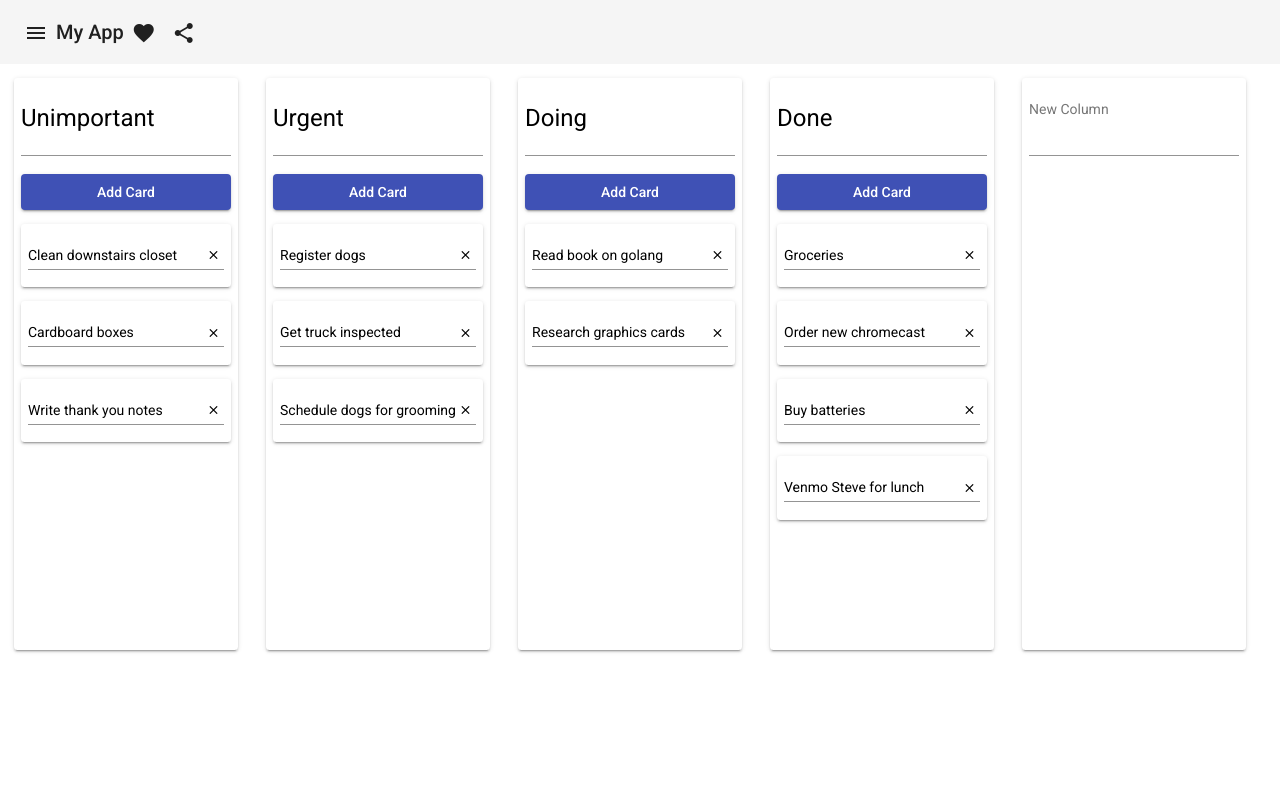
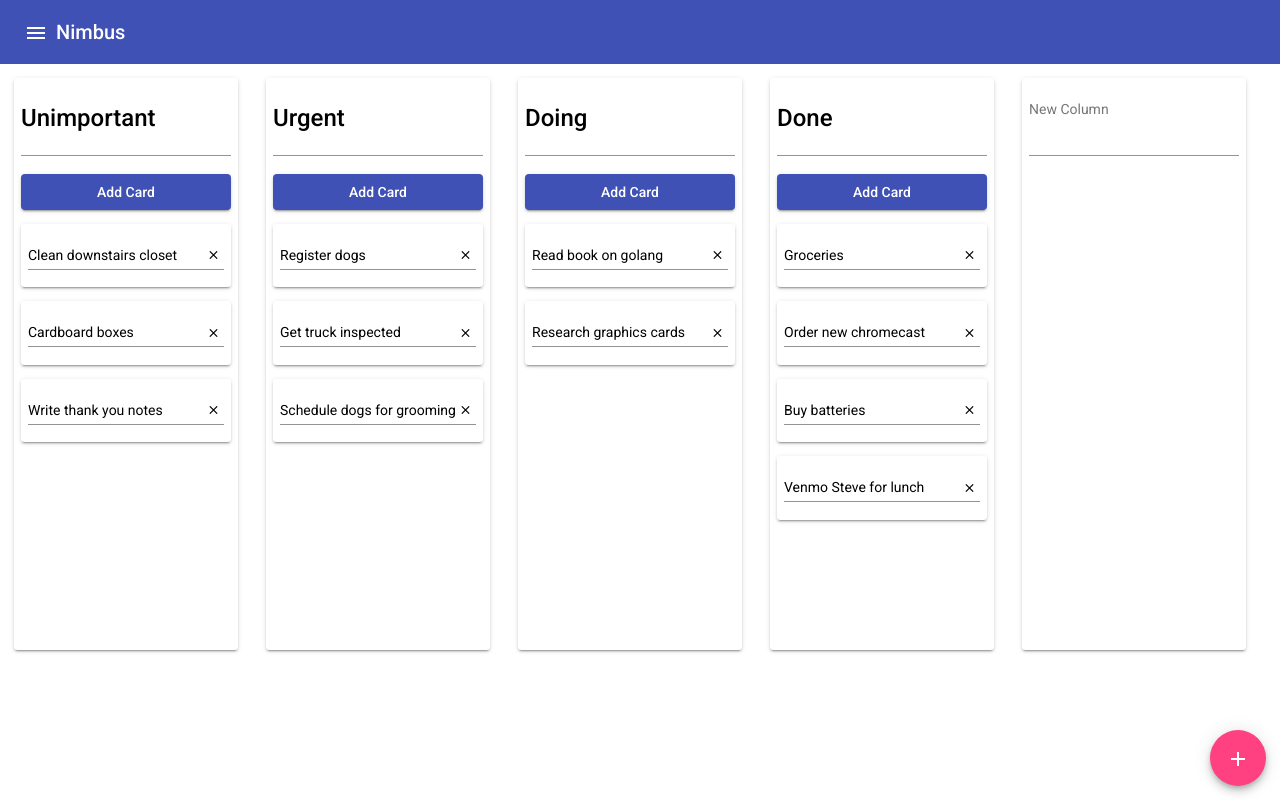
Before and after one commit to tysmithnet/learn-angular-dropndrop, an Angular app in the folder todoapp/: page / in a window 1280 px wide. Built offline with nearby package versions, Linux system fonts and the light colour scheme.

Commit message:
Add fixed add board button

```diff
--- a/todoapp/src/app/app.component.css
+++ b/todoapp/src/app/app.component.css
@@ -50,3 +50,13 @@
     font-size: smaller;
     font-style: italic;
 }
+
+.add-board-button {
+    position: fixed;
+    right: 1em;
+    bottom: 1em;
+}
+
+.column-title {
+    font-weight: 500;
+}
--- a/todoapp/src/app/app.component.html
+++ b/todoapp/src/app/app.component.html
@@ -1,4 +1,4 @@
-<mat-toolbar>
+<mat-toolbar color="primary">
   <button
     [matMenuTriggerFor]="mainMenu"
     mat-icon-button
@@ -7,22 +7,9 @@
   >
     <mat-icon>menu</mat-icon>
   </button>
-  <span>My App</span>
+  <span>Nimbus</span>
   <span class="example-spacer"></span>
-  <button
-    mat-icon-button
-    class="example-icon favorite-icon"
-    aria-label="Example icon-button with heart icon"
-  >
-    <mat-icon>favorite</mat-icon>
-  </button>
-  <button
-    mat-icon-button
-    class="example-icon"
-    aria-label="Example icon-button with share icon"
-  >
-    <mat-icon>share</mat-icon>
-  </button>
+
   <mat-menu #mainMenu="matMenu">
     <button
       *ngFor="let board of boards; let i = index"
@@ -33,6 +20,7 @@
     </button>
   </mat-menu>
 </mat-toolbar>
+
 
 <div
   cdkDropList
@@ -47,7 +35,7 @@
       cdkDrag
     >
       <mat-form-field class="example-full-width">
-        <h1><input name="title" matInput [(ngModel)]="column.title" /></h1>
+        <h1 class="column-title"><input name="title" matInput [(ngModel)]="column.title" /></h1>
       </mat-form-field>
       <button mat-raised-button color="primary" (click)="addCard(column)">Add Card</button>
       <div
@@ -87,3 +75,6 @@
     </div>
   </div>
 </div>
+<button class="add-board-button" mat-fab color="accent" aria-label="Add a board">
+  <mat-icon>add</mat-icon>
+</button>
--- a/todoapp/src/app/app.component.ts
+++ b/todoapp/src/app/app.component.ts
@@ -48,6 +48,7 @@ export class AppComponent implements OnInit{
     this.selectedBoard?.columns.push(col);
     this.newColumnText = "";
   }
+
   deleteCard(column: Column, card: Card) {
     let idx = column.cards.findIndex(c => c == card);
     if (idx > -1) {
```
